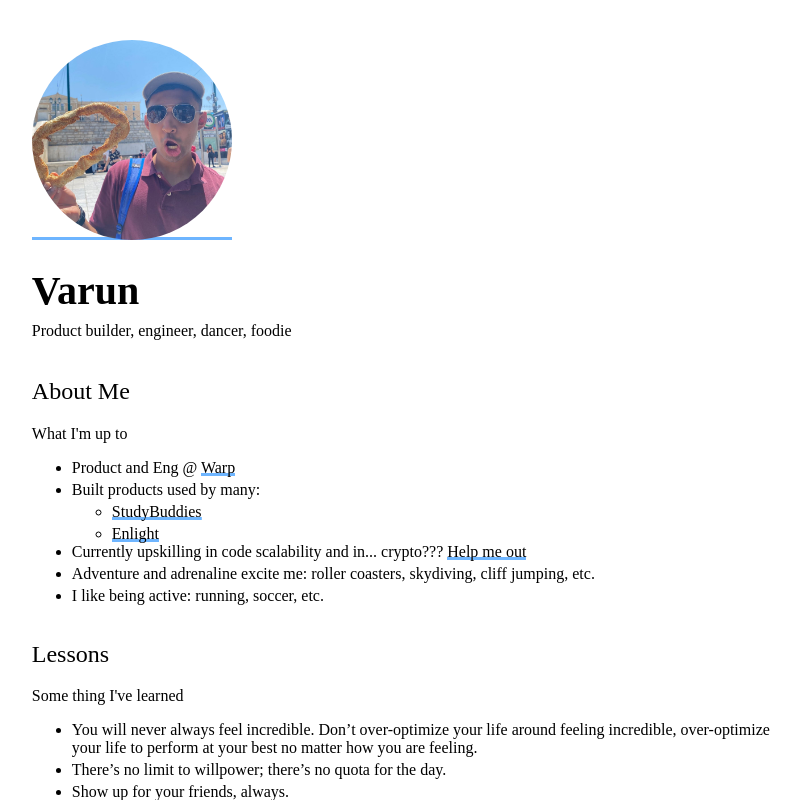
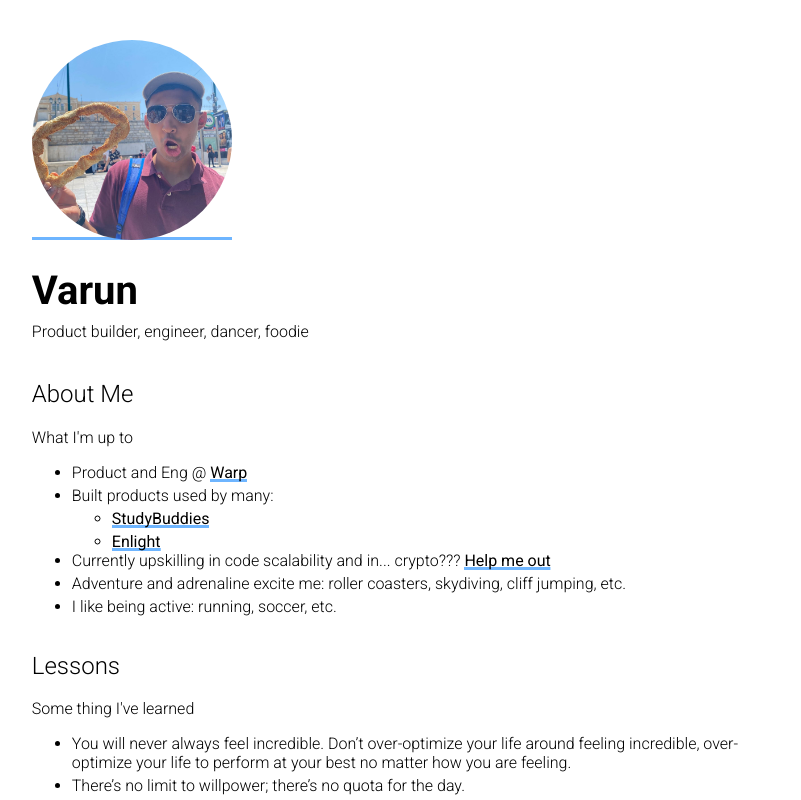
Before and after one commit to vjindal0112/website, a Next.js app: page / in a window 1280 px wide. Shown: the top 800 px of the page, without its empty margins (229-1030 px from the left). Built offline with nearby package versions, Linux system fonts and the light colour scheme.

Commit message:
fix fonts

```diff
--- a/pages/_document.tsx
+++ b/pages/_document.tsx
@@ -6,11 +6,11 @@ class MyDocument extends Document {
             <Html>
                 <Head>
                     <link
-                        href="https://fonts.googleapis.com/css2?family=Roboto&display=swap"
+                        href="https://fonts.googleapis.com/css2?family=Roboto:100,100italic,300,300italic,400,400italic,500,500italic,700,700italic,900,900italic"
                         rel="stylesheet"
                     />
                 </Head>
-                <body style={{ "fontFamily": "Roboto-light" }}>
+                <body style={{ "fontFamily": "Roboto", "fontWeight": "300" }}>
                     <Main />
                     <NextScript />
                 </body>
```
Also changed, not shown: public/google-workspace-logo.png (added).
